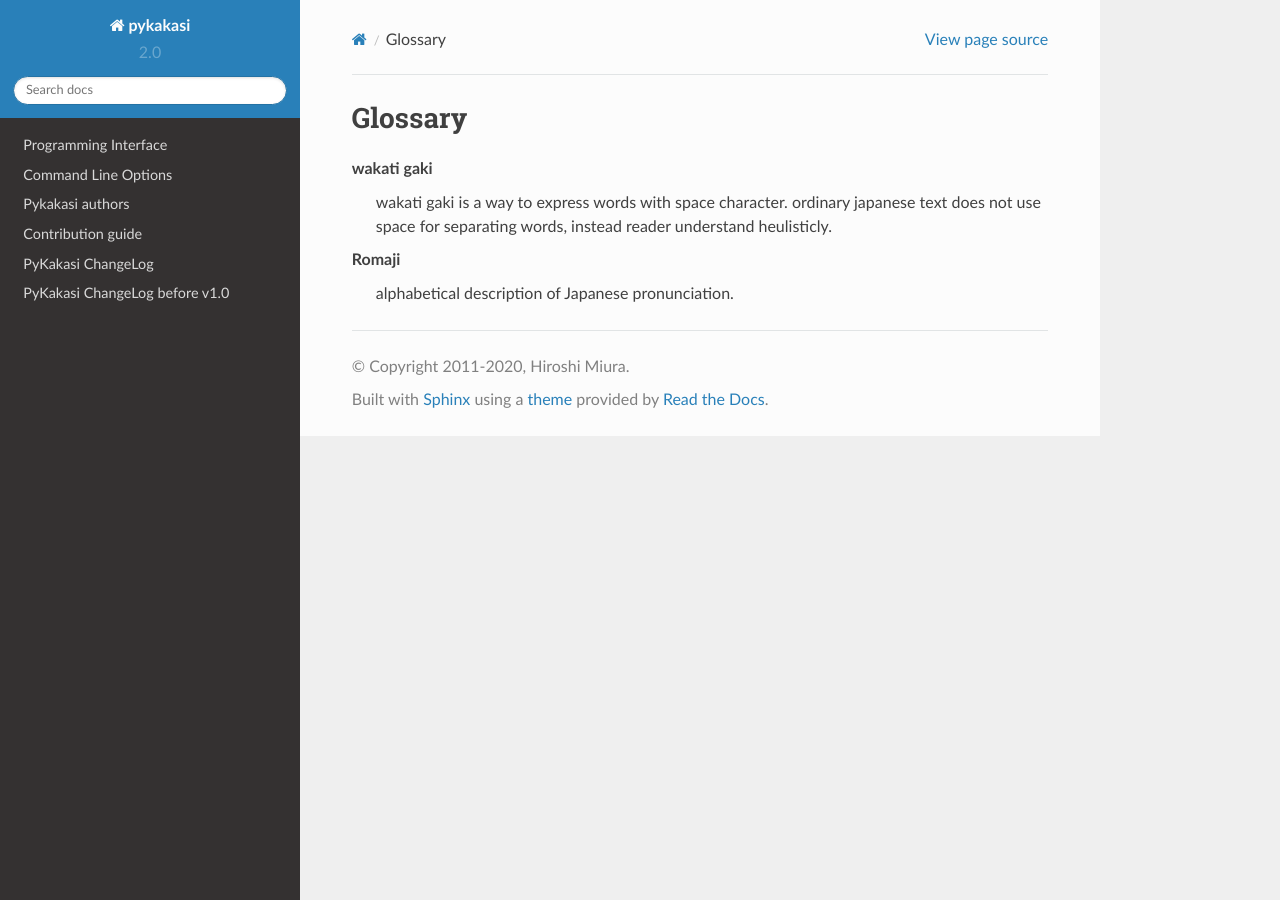
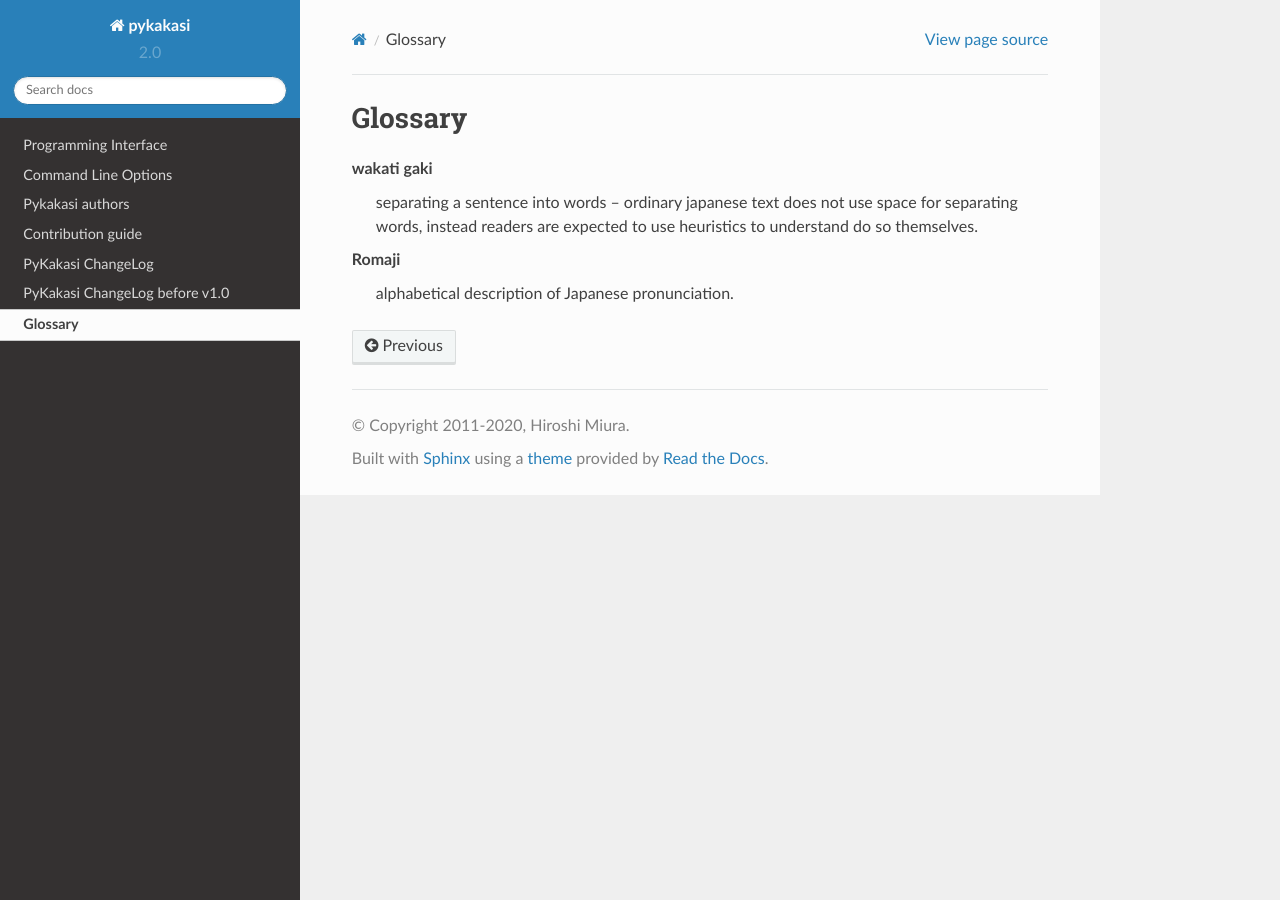
Before and after one commit to miurahr/pykakasi, a Sphinx documentation site: the page built from docs/glossary.rst, in a window 1280 px wide. Built offline with Sphinx 7.4.7 and the Read the Docs theme 2.0.0, drawn with Linux system fonts in a browser that asks for light colours.

```diff
--- a/CHANGELOG.rst
+++ b/CHANGELOG.rst
@@ -17,7 +17,7 @@ Changed
 
 Fixed
 -----
-￼* Add Zenkaku-Question(\uFF1F) and other Zenkaku marks as endmark (#146)
+* Add Zenkaku-Question(\uFF1F) and other Zenkaku marks as endmark (#146)
 
 Deprecated
 ----------
@@ -76,7 +76,7 @@ Changed
 -------
 * Cache internal results and improve performance about 30-40 times.(#128)
 * Use standard pickle for database file(#128)
-* Exceptions module is now `pykakasi`, not `pykakasi.exceptions`
+* Exceptions module is now ``pykakasi``, not ``pykakasi.exceptions``
 
 Removed
 -------
--- a/CHANGELOG_0.rst
+++ b/CHANGELOG_0.rst
@@ -204,6 +204,7 @@ Added
 -----
 
 * Add few words(#66).
+
 Fixed
 -----
 
--- a/docs/cli.rst
+++ b/docs/cli.rst
@@ -98,6 +98,7 @@ Behavior Options
 
 	Roman word conversion rule
 	it takes following keywords::
+
 		- h: hepburn
 		- k: kunrei
 		- p: passport
--- a/docs/conf.py
+++ b/docs/conf.py
@@ -62,12 +62,12 @@ master_doc = "index"
 #
 # This is also used if you do content translation via gettext catalogs.
 # Usually you set "language" from the command line for these cases.
-language = None
+language = "en"
 
 # List of patterns, relative to source directory, that match files and
 # directories to ignore when looking for source files.
 # This pattern also affects html_static_path and html_extra_path .
-exclude_patterns = ["_build", "Thumbs.db", ".DS_Store"]
+exclude_patterns = ["_build", "Thumbs.db", ".DS_Store", "**/*.rst.inc"]
 
 # The name of the Pygments (syntax highlighting) style to use.
 pygments_style = "sphinx"
@@ -97,7 +97,7 @@ html_theme = "sphinx_rtd_theme"
 # Add any paths that contain custom static files (such as style sheets) here,
 # relative to this directory. They are copied after the builtin static files,
 # so a file named "default.css" will overwrite the builtin "default.css".
-html_static_path = ["_static"]
+# html_static_path = ["_static"]
 
 # Custom sidebar templates, must be a dictionary that maps document names
 # to template names.
--- a/docs/contents.rst
+++ b/docs/contents.rst.inc
@@ -12,6 +12,7 @@ Table of contents
    authors
    devguide
    changes
+   glossary
 
 
 ==================
--- a/docs/glossary.rst
+++ b/docs/glossary.rst
@@ -6,9 +6,9 @@ Glossary
 .. glossary::
 
    wakati gaki
-      wakati gaki is a way to express words with space character.
-      ordinary japanese text does not use space for separating words,
-      instead reader understand heulisticly.
+      separating a sentence into words -- ordinary japanese text does not use
+      space for separating words, instead readers are expected to use heuristics
+      to understand do so themselves.
 
    Romaji
       alphabetical description of Japanese pronunciation.
--- a/docs/index.rst
+++ b/docs/index.rst
@@ -26,6 +26,8 @@ pykakasi is a free software, and available on `GitHub`_ project.
 :ref:`contents`
     Access to all of document contents
 
+:ref:`glossary`
+    Glossary of Japanese linguistic terms
 
 
 Supported python versions
--- a/pyproject.toml
+++ b/pyproject.toml
@@ -2,7 +2,7 @@
 requires = ["setuptools>=42", "wheel", "setuptools_scm[toml]>=3.5.0"]
 build-backend = "setuptools.build_meta"
 
-[tools.setuptools_scm]
+[tool.setuptools_scm]
 local_scheme = "no-local-version"
 
 [tool.coverage.paths]
```
Also changed, not shown: other parts of docs/index.rst (+1 -1 lines).
